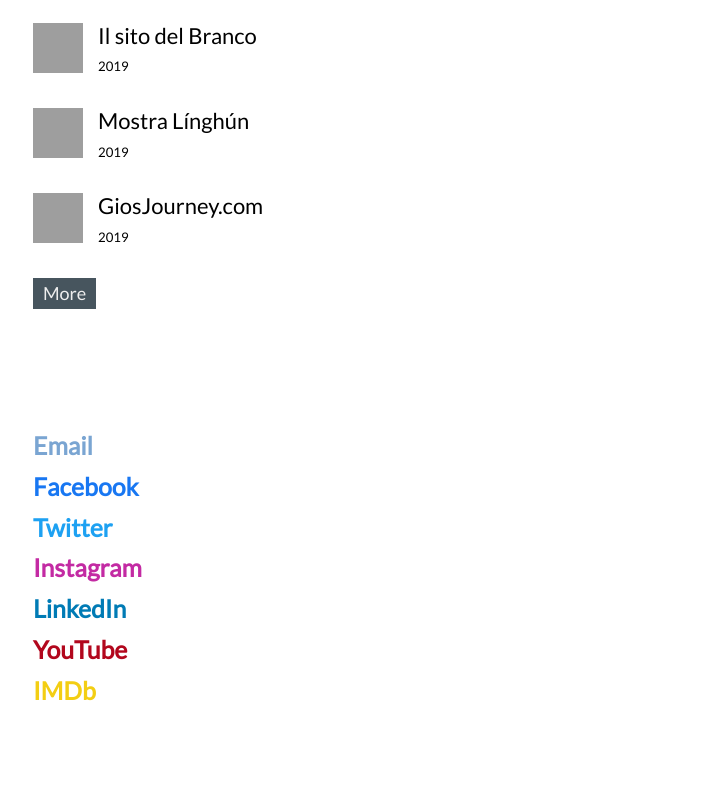
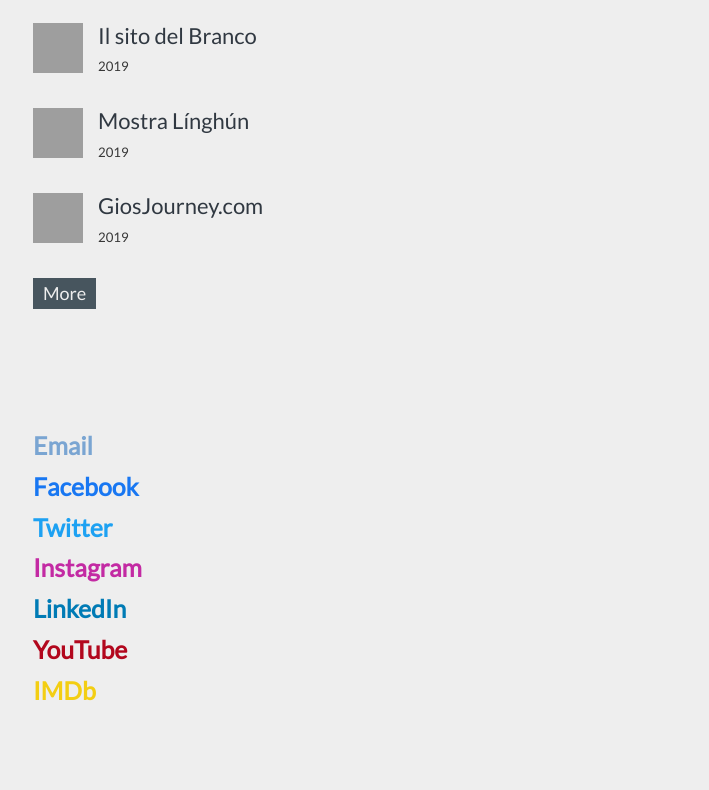
Before and after one commit to leeoocca/v2, a plain HTML site: page index.html in a window 1280 px wide. Shown: the part 738-1528 px from the top of the page, without its empty margins (155-864 px from the left). Drawn offline with Linux system fonts and the light colour scheme; grey boxes are pictures that could not be loaded.

Commit message:
Update style.css

```diff
--- a/css/style.css
+++ b/css/style.css
@@ -431,8 +431,8 @@ body {
 
 @media screen and (prefers-color-scheme:light) {
     body {
-        background-color: #fff;
-        color: #000
+        background-color: var(--color-text-default);
+        color: var(--color-background)
     }
 }
 
```
